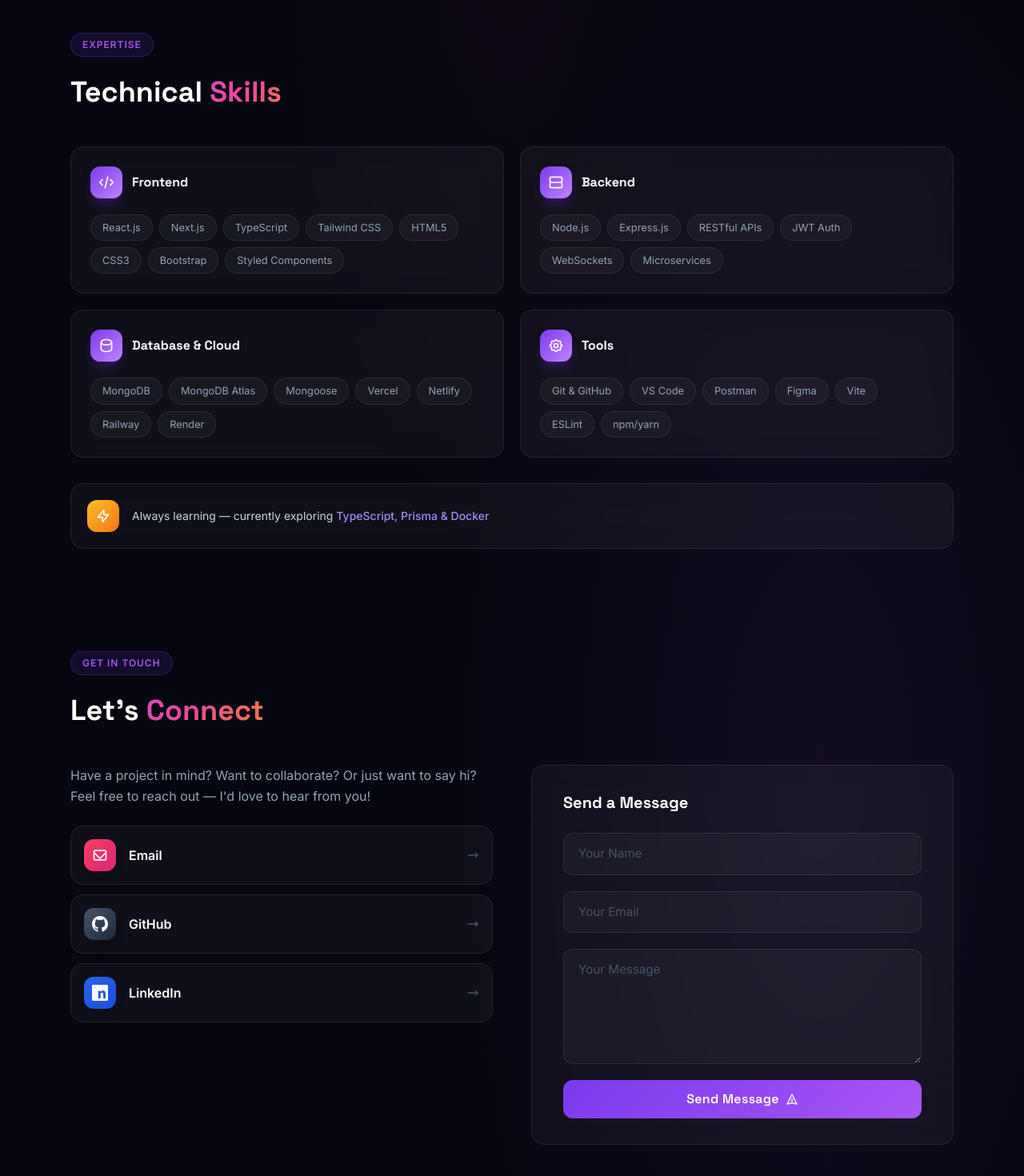
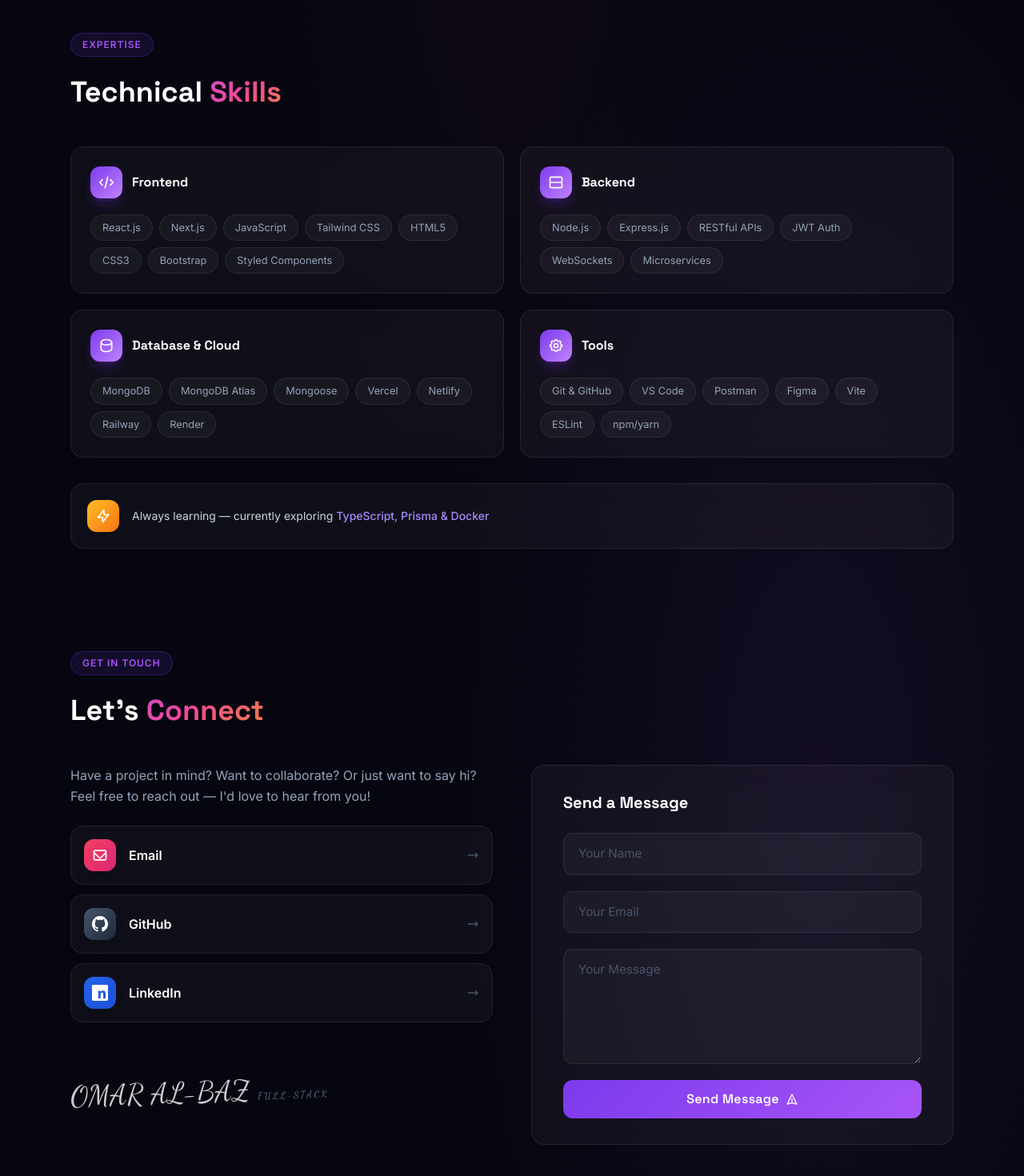
Before and after one commit to omar96163/personal-page, a React (Vite) app: page /About in a window 1280 px wide. Shown: the part 1942-3412 px from the top of the page at 80% size. Built offline with nearby package versions, Linux system fonts and the light colour scheme.

Commit message:
make some style changes

```diff
--- a/index.html
+++ b/index.html
@@ -10,7 +10,7 @@
   <link rel="shortcut icon" href="images/omar.png" type="image/x-icon">
   <link rel="preconnect" href="https://fonts.googleapis.com">
   <link rel="preconnect" href="https://fonts.gstatic.com" crossorigin>
-  <link href="https://fonts.googleapis.com/css2?family=Inter:wght@300;400;500;600;700;800;900&family=Space+Grotesk:wght@300;400;500;600;700&display=swap" rel="stylesheet">
+  <link href="https://fonts.googleapis.com/css2?family=Inter:wght@300;400;500;600;700;800;900&family=Space+Grotesk:wght@300;400;500;600;700&family=Dancing+Script:wght@400..700&display=swap" rel="stylesheet">
   <title>Omar Al-Baz | Full Stack Developer</title>
 </head>
 
--- a/src/components/About.jsx
+++ b/src/components/About.jsx
@@ -131,7 +131,7 @@ function About() {
     {
       icon: <svg className="w-5 h-5 text-white" fill="none" stroke="currentColor" viewBox="0 0 24 24"><path strokeLinecap="round" strokeLinejoin="round" strokeWidth={2} d="M10 20l4-16m4 4l4 4-4 4M6 16l-4-4 4-4" /></svg>,
       title: "Frontend",
-      skills: ["React.js", "Next.js", "TypeScript", "Tailwind CSS", "HTML5", "CSS3", "Bootstrap", "Styled Components"],
+      skills: ["React.js", "Next.js", "JavaScript", "Tailwind CSS", "HTML5", "CSS3", "Bootstrap", "Styled Components"],
     },
     {
       icon: <svg className="w-5 h-5 text-white" fill="none" stroke="currentColor" viewBox="0 0 24 24"><path strokeLinecap="round" strokeLinejoin="round" strokeWidth={2} d="M5 12h14M5 12a2 2 0 01-2-2V6a2 2 0 012-2h14a2 2 0 012 2v4a2 2 0 01-2 2M5 12a2 2 0 00-2 2v4a2 2 0 002 2h14a2 2 0 002-2v-4a2 2 0 00-2-2" /></svg>,
@@ -153,7 +153,7 @@ function About() {
   const socialLinks = [
     { label: "Email", href: "mailto:omaralbaz635@gmail.com", color: "from-rose-500 to-pink-600", icon: <svg className="w-5 h-5" fill="none" stroke="currentColor" viewBox="0 0 24 24"><path strokeLinecap="round" strokeLinejoin="round" strokeWidth={2} d="M3 8l7.89 7.89a2 2 0 002.22 0L21 8M5 19h14a2 2 0 002-2V7a2 2 0 00-2-2H5a2 2 0 00-2 2v10a2 2 0 002 2z" /></svg> },
     { label: "GitHub", href: "https://github.com/omar96163", color: "from-slate-600 to-slate-800", icon: <svg className="w-5 h-5" viewBox="0 0 24 24" fill="currentColor"><path d="M12 0C5.374 0 0 5.373 0 12c0 5.302 3.438 9.8 8.207 11.387.599.111.793-.261.793-.577v-2.234c-3.338.726-4.033-1.416-4.033-1.416-.546-1.387-1.333-1.756-1.333-1.756-1.089-.745.083-.729.083-.729 1.205.084 1.839 1.237 1.839 1.237 1.07 1.834 2.807 1.304 3.492.997.107-.775.418-1.305.762-1.604-2.665-.305-5.467-1.334-5.467-5.931 0-1.311.469-2.381 1.236-3.221-.124-.303-.535-1.524.117-3.176 0 0 1.008-.322 3.301 1.23A11.509 11.509 0 0112 5.803c1.02.005 2.047.138 3.006.404 2.291-1.552 3.297-1.23 3.297-1.23.653 1.653.242 2.874.118 3.176.77.84 1.235 1.911 1.235 3.221 0 4.609-2.807 5.624-5.479 5.921.43.372.823 1.102.823 2.222v3.293c0 .319.192.694.801.576C20.566 21.797 24 17.3 24 12c0-6.627-5.373-12-12-12z" /></svg> },
-    { label: "LinkedIn", href: "https://linkedin.com/in/omar-profile", color: "from-blue-600 to-blue-700", icon: <svg className="w-5 h-5" viewBox="0 0 24 24" fill="currentColor"><path d="M20.447 20.452h-3.554v-5.569c0-1.328-.027-3.037-1.852-3.037-1.853 0-2.136 1.445-2.136 2.939v5.667H9.351V9h3.414v1.561h.046c.477-.9 1.637-1.85 3.37-1.85 3.601 0 4.267 2.37 4.267 5.455v6.286zM5.337 7.433a2.062 2.062 0 01-2.063-2.065 2.064 2.064 0 112.063 2.065zm1.782-3.433H2.555V9h4.564zM22.225 0H1.771C.792 0 0 .774 0 1.729v20.542C0 23.227.792 24 1.771 24h20.451C23.2 24 24 23.227 24 22.271V1.729C24 .774 23.2 0 22.222 0h.003z" /></svg> },
+    { label: "LinkedIn", href: "https://www.linkedin.com/in/omar-albaz-29b72b272", color: "from-blue-600 to-blue-700", icon: <svg className="w-5 h-5" viewBox="0 0 24 24" fill="currentColor"><path d="M20.447 20.452h-3.554v-5.569c0-1.328-.027-3.037-1.852-3.037-1.853 0-2.136 1.445-2.136 2.939v5.667H9.351V9h3.414v1.561h.046c.477-.9 1.637-1.85 3.37-1.85 3.601 0 4.267 2.37 4.267 5.455v6.286zM5.337 7.433a2.062 2.062 0 01-2.063-2.065 2.064 2.064 0 112.063 2.065zm1.782-3.433H2.555V9h4.564zM22.225 0H1.771C.792 0 0 .774 0 1.729v20.542C0 23.227.792 24 1.771 24h20.451C23.2 24 24 23.227 24 22.271V1.729C24 .774 23.2 0 22.222 0h.003z" /></svg> },
   ];
 
   return (
@@ -208,7 +208,7 @@ function About() {
 
           {/* Avatar */}
           <div className="flex justify-center lg:justify-end">
-            <div className="relative w-72 h-72">
+            <div className="relative w-80 h-96">
               <div
                 className="absolute inset-0 rounded-3xl"
                 style={{ background: "linear-gradient(135deg, rgba(124,58,237,0.3), rgba(168,85,247,0.1))", animation: "pulseGlow 4s ease-in-out infinite" }}
@@ -287,7 +287,7 @@ function About() {
                     href={href}
                     target={href.startsWith("mailto") ? undefined : "_blank"}
                     rel="noopener noreferrer"
-                    className="flex items-center gap-4 glass rounded-2xl p-4 border border-white/5 hover:border-violet-500/30 transition-all duration-300 hover:-translate-y-1 group"
+                    className="flex items-center gap-4 glass rounded-2xl p-4 border border-white/5 hover:border-violet-500/30 transition-all duration-300 hover:-translate-x-2 group"
                   >
                     <div className={`w-10 h-10 rounded-xl bg-gradient-to-br ${color} flex items-center justify-center flex-shrink-0 shadow-lg group-hover:scale-110 transition-transform duration-300`}>
                       <span className="text-white">{icon}</span>
@@ -298,6 +298,16 @@ function About() {
                     </svg>
                   </a>
                 ))}
+              </div>
+
+              {/* Signature */}
+              <div className={`mt-6 pt-4 opacity-0-init ${contactInView ? "animate-fadeUp delay-700" : ""}`}>
+                <div
+                  className="text-4xl text-white/80 select-none hover:text-violet-400 transition-colors duration-500 cursor-default"
+                  style={{ fontFamily: "var(--font-signature)", transform: "rotate(-2deg)" }}
+                >
+                  OMAR AL-BAZ <span className="text-slate-500 text-xs uppercase tracking-[0.2em]">full-stack</span>
+                </div>
               </div>
             </div>
             {/* Right: Form */}
--- a/src/index.css
+++ b/src/index.css
@@ -6,6 +6,7 @@
 :root {
   --font-primary: 'Space Grotesk', sans-serif;
   --font-secondary: 'Inter', sans-serif;
+  --font-signature: 'Dancing Script', cursive;
 
   /* Color palette */
   --clr-bg:        #060610;
```
